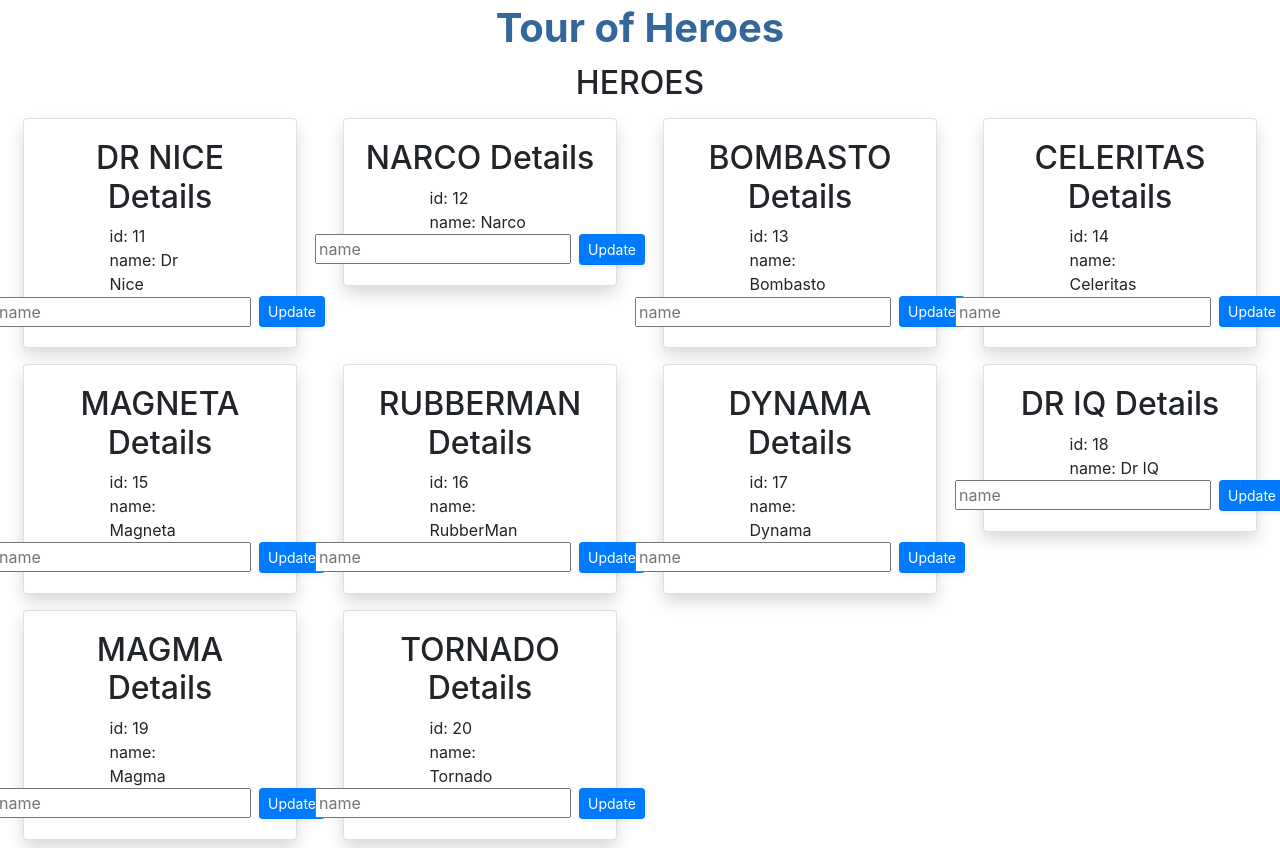
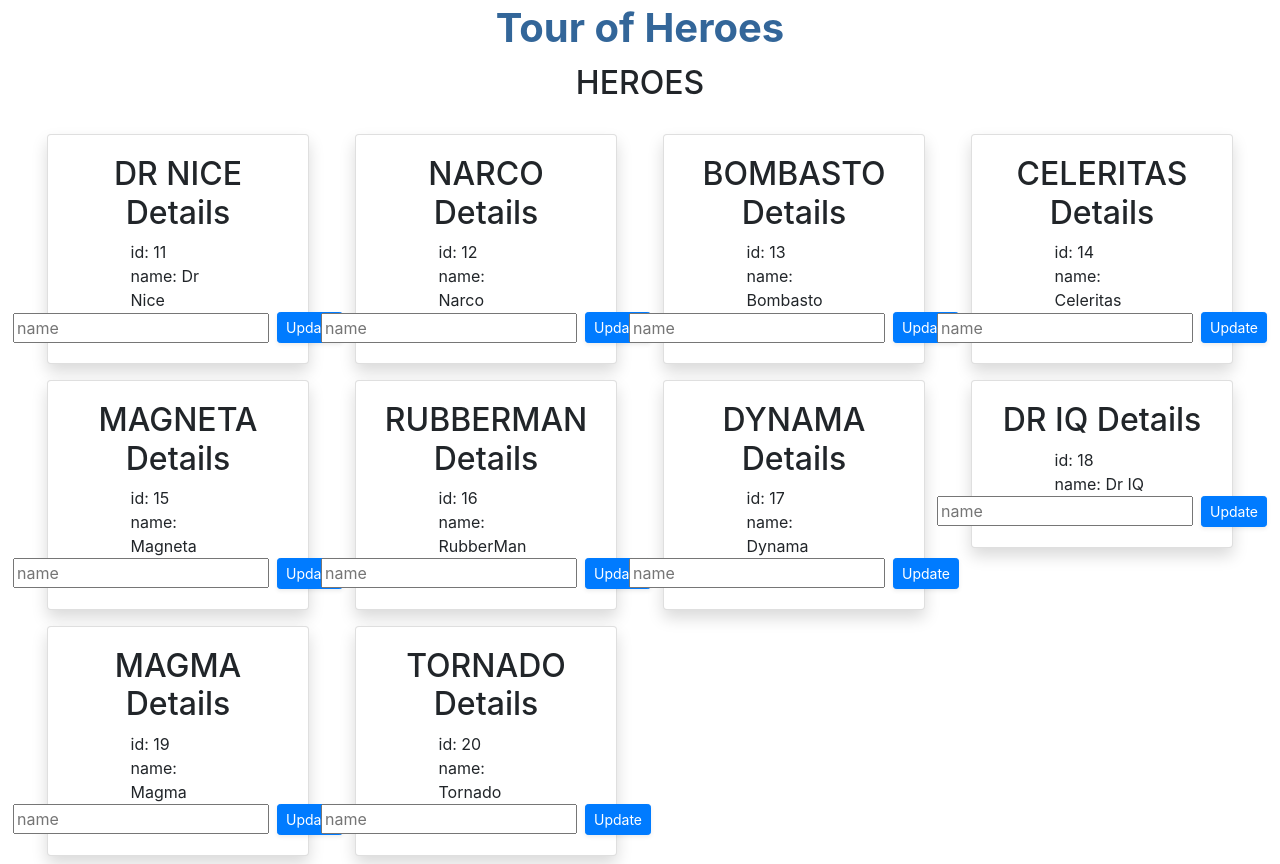
Before and after one commit to lukekingA/ng_tour_of_heroes, an Angular app: page / in a window 1280 px wide. Built offline with nearby package versions, Linux system fonts and the light colour scheme.

Commit message:
bug fixes

```diff
--- a/src/app/app.component.html
+++ b/src/app/app.component.html
@@ -8,7 +8,7 @@
 <!-- * * * * * * * * * * * * * * * * * * * * * * * * * * * * * * * -->
 
 <div class="row">
-  <div class="col">
+  <div class="col mx-4">
     <h1 class="hder py-1 font-weight-bold text-center">{{title}}</h1>
     <app-heroes></app-heroes>
   </div>
--- a/src/app/components/heroes/heroes.component.html
+++ b/src/app/components/heroes/heroes.component.html
@@ -1,5 +1,5 @@
 <div class="row">
-    <div class="col text-center">
+    <div class="col text-center mb-3">
         <h2>{{"Heroes" | uppercase }}</h2>
     </div>
 </div>
```
